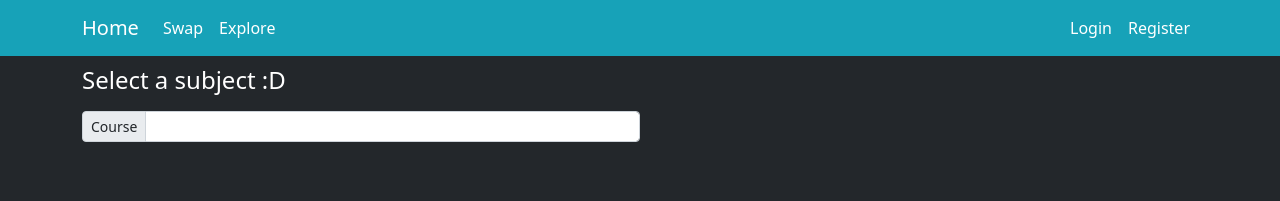
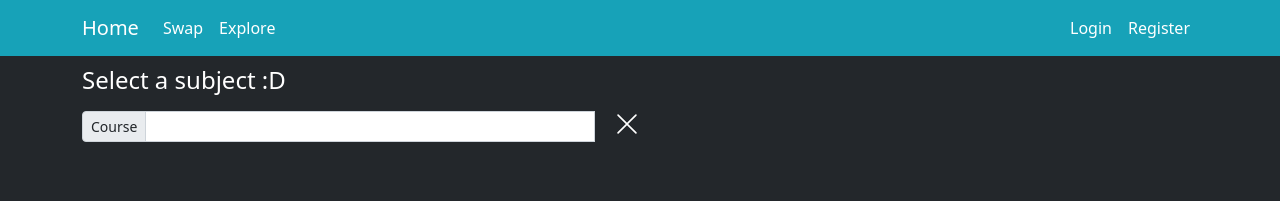
Before and after one commit to AliKhalaf1/courseMap-Front-end, a React (Create React App) app: page /explore-request in a window 1280 px wide. Shown: the top 201 px of the page. Built offline with nearby package versions, Linux system fonts and the light colour scheme.

Commit message:
added x to delete all in search

```diff
--- a/src/Modules/ExploreSwapRequests/ExploreSwapRequests.jsx
+++ b/src/Modules/ExploreSwapRequests/ExploreSwapRequests.jsx
@@ -7,6 +7,7 @@ import Table from 'react-bootstrap/Table';
 import exploreSwapRequestsServices from './Services/exploreSwapRequests.service';
 import Loader from '../Loader/Loader';
 import globalFunctions from '../../Global/functions';
+import {BsXLg} from 'react-icons/bs'
 import './ExploreSwapRequests.scss';
 const ExploreSwapRequests = () => {
   const [loading, setLoading] = useState(false);
@@ -43,6 +44,7 @@ const ExploreSwapRequests = () => {
         <InputGroup size="sm" className="mt-3">
           <InputGroup.Text>Course</InputGroup.Text>
           <Form.Control value={subjectWordEntered} onChange={handleQuery} className="formControl" />
+          <BsXLg className="removeWordIcon" onClick={() => setSubjectWordEntered('')}/>
         </InputGroup>
         {filteredData.length !== 0 && (
           <div className="queryResult">
--- a/src/Modules/Swap/components/AddSwapRequest/AddSwapRequest.jsx
+++ b/src/Modules/Swap/components/AddSwapRequest/AddSwapRequest.jsx
@@ -10,6 +10,7 @@ import swapServices from '../../Services/swap.services';
 import authHeader from '../../../../Global/auth-header';
 import Table from 'react-bootstrap/Table';
 import { Navigate } from 'react-router-dom';
+import {BsXLg} from 'react-icons/bs'
 import './AddSwapRequest.scss';
 
 const AddSwapRequest = (props) => {
@@ -116,7 +117,7 @@ const AddSwapRequest = (props) => {
               value={subjectWordEntered}
               onChange={handleQuery}
               className="formControl"
-            />
+            /> <BsXLg className="removeWordIcon" onClick={() => setSubjectWordEntered('')}/>
           </InputGroup>
           {filteredData.length !== 0 && (
             <div className="queryResult">
@@ -144,7 +145,7 @@ const AddSwapRequest = (props) => {
             </DropdownButton>
           </InputGroup>
         </div>
-        <div class="table-responsive">
+        <div className="table-responsive">
           <Table striped bordered hover variant="dark" className="mt-3">
             <thead>
               <tr>
--- a/src/Modules/Swap/components/AddSwapRequest/AddSwapRequest.scss
+++ b/src/Modules/Swap/components/AddSwapRequest/AddSwapRequest.scss
@@ -39,6 +39,13 @@
   .formControl{
     color: black;
     font-size: 14px;
+    margin-right:20px;
+  }
+  .removeWordIcon{
+    font-size: 26px;
+  }
+  .removeWordIcon:hover{
+    cursor: pointer;
   }
   @media (max-width: 400px) {
     .formControl{
```
